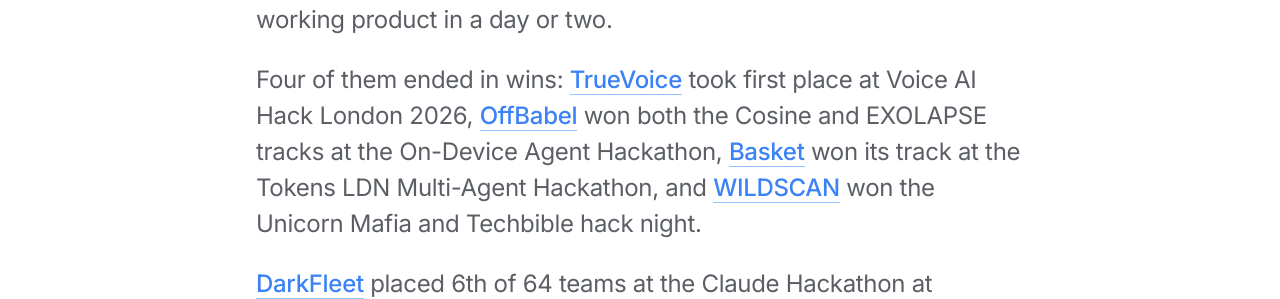
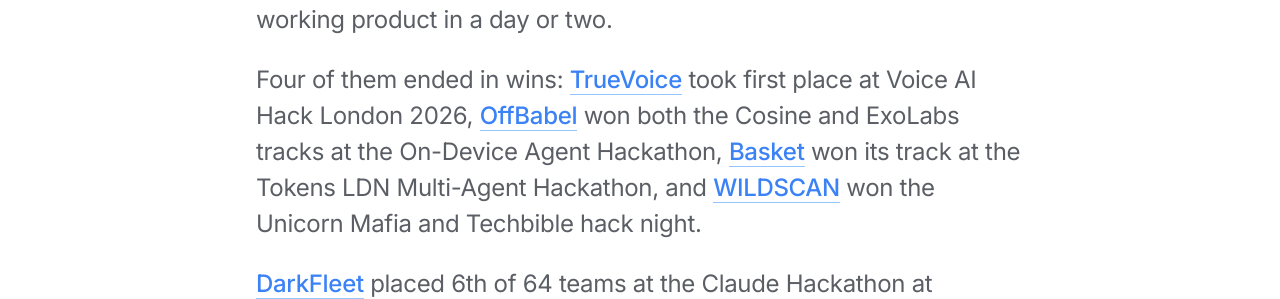
Before and after one commit to omorros/omorros.com, a Next.js app: page /hackathons in a window 1280 px wide. Shown: the part 374-673 px from the top of the page. Built offline with nearby package versions, Linux system fonts and the light colour scheme.

Commit message:
Fix ExoLabs track name

```diff
--- a/src/app/hackathons/page.tsx
+++ b/src/app/hackathons/page.tsx
@@ -80,7 +80,7 @@
           Four of them ended in wins: <A href="/projects/truevoice">TrueVoice</A>{' '}
           took first place at Voice AI Hack London 2026,{' '}
           <A href="/projects/offbabel">OffBabel</A> won both the Cosine and
-          EXOLAPSE tracks at the On-Device Agent Hackathon,{' '}
+          ExoLabs tracks at the On-Device Agent Hackathon,{' '}
           <A href="/projects/basket">Basket</A> won
           its track at the Tokens LDN Multi-Agent Hackathon, and{' '}
           <A href="/projects/wildscan">WILDSCAN</A> won the Unicorn Mafia and
```
